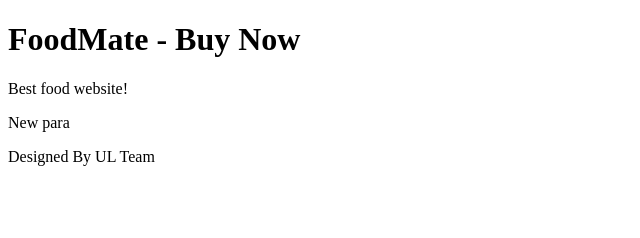
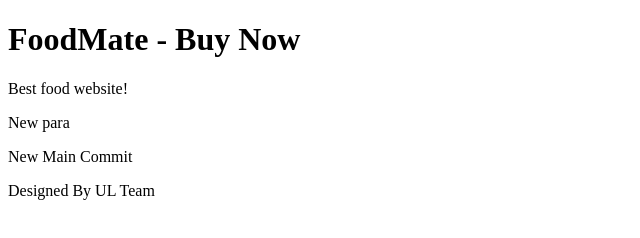
Before and after one commit to ShubhamSarda/foodmate, a plain HTML site: page index.html in a window 1280 px wide. Shown: the whole page, without its empty margins (0-640 px from the left). Drawn offline with Linux system fonts and the light colour scheme.

Commit message:
+para index

```diff
--- a/index.html
+++ b/index.html
@@ -10,6 +10,7 @@
     <h1>FoodMate - Buy Now</h1>
     <p>Best food website!</p>
     <p>New para</p>
+    <p>New Main Commit</p>
     <footer>Designed By UL Team</footer>
 </body>
 </html>
```
